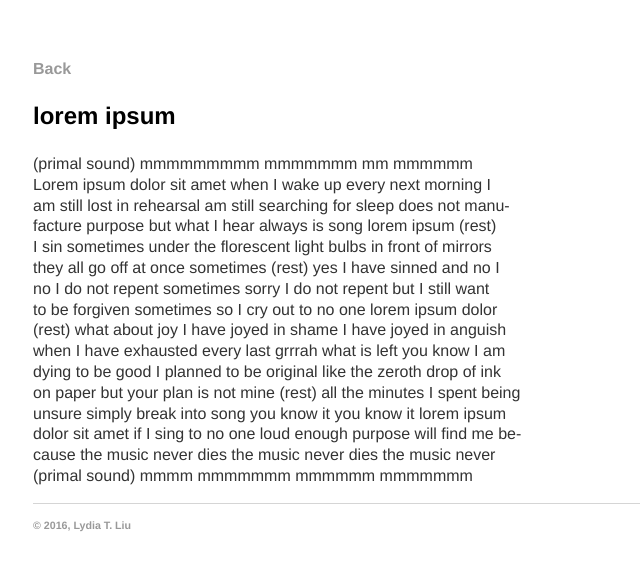
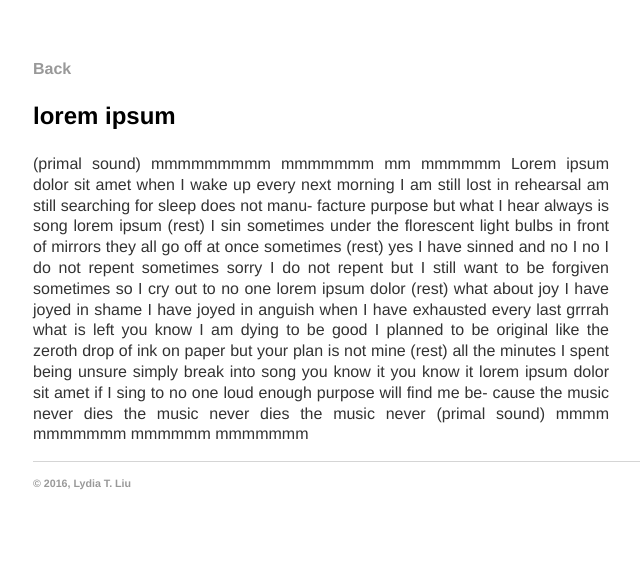
Before and after one commit to serenalwang/serenalwang.github.io, a Jekyll site: the page built from poems/lorem.md, in a window 1280 px wide. Shown: the top 571 px of the page, without its empty margins (159-799 px from the left). Built offline with Jekyll 4.4.1, drawn with Linux system fonts in a browser that asks for light colours.

Commit message:
Update lorem.md

```diff
--- a/poems/lorem.md
+++ b/poems/lorem.md
@@ -5,21 +5,21 @@ title: lorem ipsum
 
 ### lorem ipsum
 
-<p align="justify">
-(primal sound) mmmmmmmmm mmmmmmm mm mmmmmm <br>
-Lorem ipsum dolor sit amet when I wake up every next morning I <br>
-am still lost in rehearsal am still searching for sleep does not manu-<br>
-facture purpose but what I hear always is song lorem ipsum (rest)<br>
-I sin sometimes under the florescent light bulbs in front of mirrors <br>
-they all go off at once sometimes (rest) yes I have sinned and no I <br>
-no I do not repent sometimes sorry I do not repent but I still want <br>
-to be forgiven sometimes so I cry out to no one lorem ipsum dolor <br>
-(rest) what about joy I have joyed in shame I have joyed in anguish <br>
-when I have exhausted every last grrrah what is left you know I am <br>
-dying to be good I planned to be original like the zeroth drop of ink <br>
-on paper but your plan is not mine (rest) all the minutes I spent being <br>
-unsure simply break into song you know it you know it lorem ipsum <br>
-dolor sit amet if I sing to no one loud enough purpose will find me be-<br>
-cause the music never dies the music never dies the music never <br>
+<p style="margin-right:20em;text-align:justify">
+(primal sound) mmmmmmmmm mmmmmmm mm mmmmmm
+Lorem ipsum dolor sit amet when I wake up every next morning I
+am still lost in rehearsal am still searching for sleep does not manu-
+facture purpose but what I hear always is song lorem ipsum (rest)
+I sin sometimes under the florescent light bulbs in front of mirrors
+they all go off at once sometimes (rest) yes I have sinned and no I
+no I do not repent sometimes sorry I do not repent but I still want
+to be forgiven sometimes so I cry out to no one lorem ipsum dolor
+(rest) what about joy I have joyed in shame I have joyed in anguish
+when I have exhausted every last grrrah what is left you know I am
+dying to be good I planned to be original like the zeroth drop of ink
+on paper but your plan is not mine (rest) all the minutes I spent being
+unsure simply break into song you know it you know it lorem ipsum
+dolor sit amet if I sing to no one loud enough purpose will find me be-
+cause the music never dies the music never dies the music never
 (primal sound) mmmm mmmmmmm mmmmmm mmmmmmm
 </p>
```
